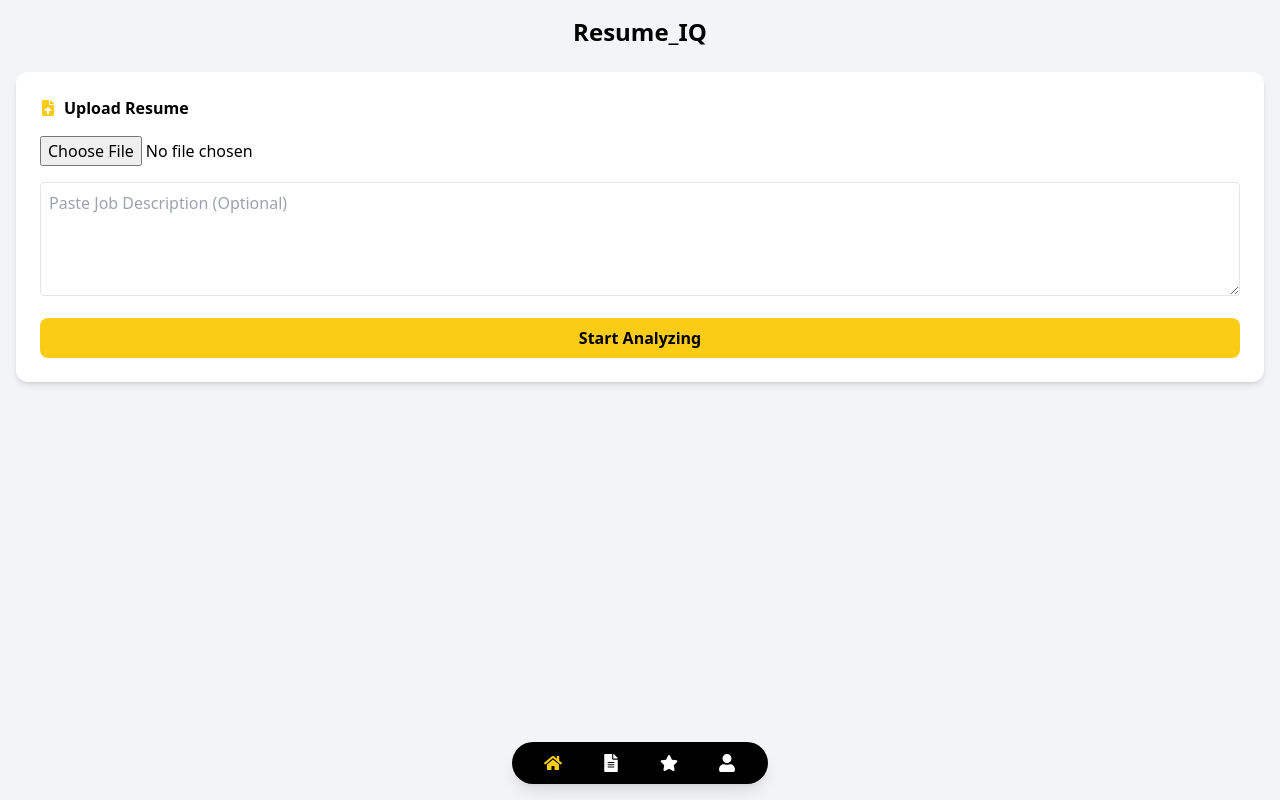
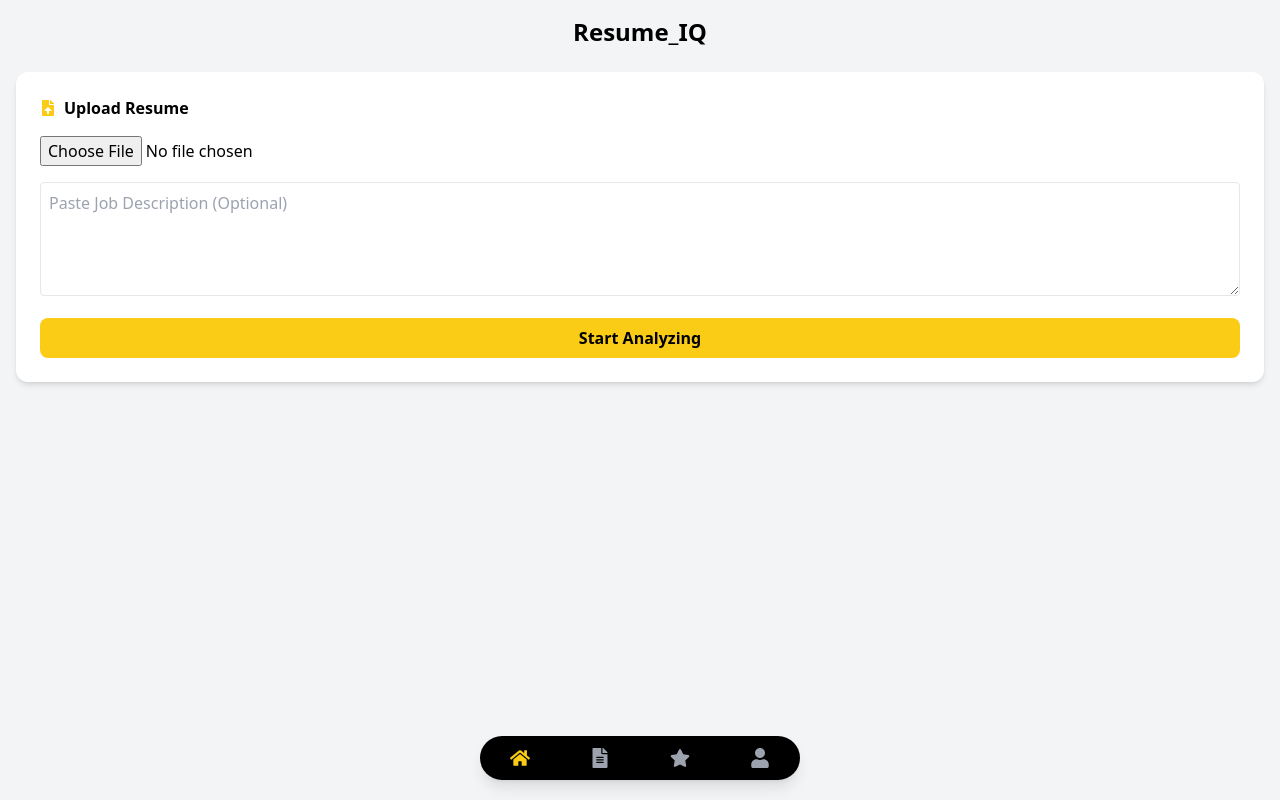
Before and after one commit to saitejabasudi/Resume_IQ-, a React (Create React App) app in the folder client/: page / in a window 1280 px wide. Built offline with nearby package versions, Linux system fonts and the light colour scheme.

Commit message:
Update Navbar.js

```diff
--- a/client/src/components/Navbar.js
+++ b/client/src/components/Navbar.js
@@ -2,28 +2,41 @@ import React from "react";
 import { FaHome, FaFileAlt, FaStar, FaUser } from "react-icons/fa";
 
 function Navbar({ setPage, currentPage }) {
-  const iconStyle = (page) =>
-    `cursor-pointer ${currentPage === page ? "text-yellow-400" : ""}`;
+  const activeStyle = "text-yellow-400";
+  const normalStyle = "text-gray-400";
 
   return (
-    <div className="fixed bottom-4 left-0 right-0 flex justify-center">
-      <div className="bg-black text-white px-8 py-3 rounded-full flex gap-10 text-lg shadow-lg">
+    <div className="fixed bottom-5 left-0 right-0 flex justify-center">
+      <div className="bg-black w-80 py-3 rounded-full flex justify-around items-center shadow-lg">
+
+        <button onClick={() => setPage("home")}>
           <FaHome
-          className={iconStyle("home")}
-          onClick={() => setPage("home")}
+            size={20}
+            className={currentPage === "home" ? activeStyle : normalStyle}
           />
+        </button>
+
+        <button onClick={() => setPage("history")}>
           <FaFileAlt
-          className={iconStyle("history")}
-          onClick={() => setPage("history")}
+            size={20}
+            className={currentPage === "history" ? activeStyle : normalStyle}
           />
+        </button>
+
+        <button onClick={() => setPage("tips")}>
           <FaStar
-          className={iconStyle("tips")}
-          onClick={() => setPage("tips")}
+            size={20}
+            className={currentPage === "tips" ? activeStyle : normalStyle}
           />
+        </button>
+
+        <button onClick={() => setPage("profile")}>
           <FaUser
-          className={iconStyle("profile")}
-          onClick={() => setPage("profile")}
+            size={20}
+            className={currentPage === "profile" ? activeStyle : normalStyle}
           />
+        </button>
+
       </div>
     </div>
   );
```
Lines whose indentation alone changed are shown as unchanged.
